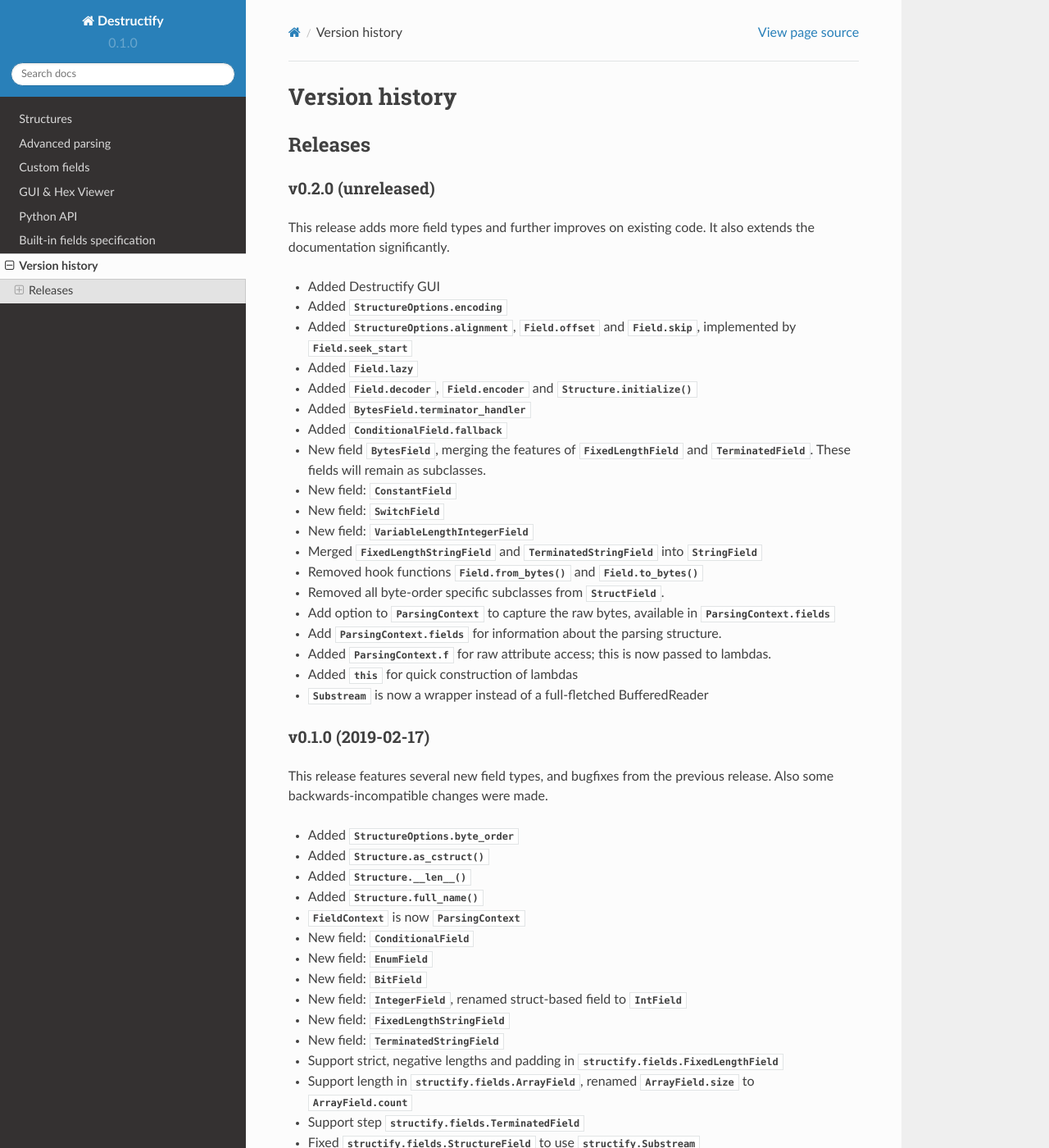
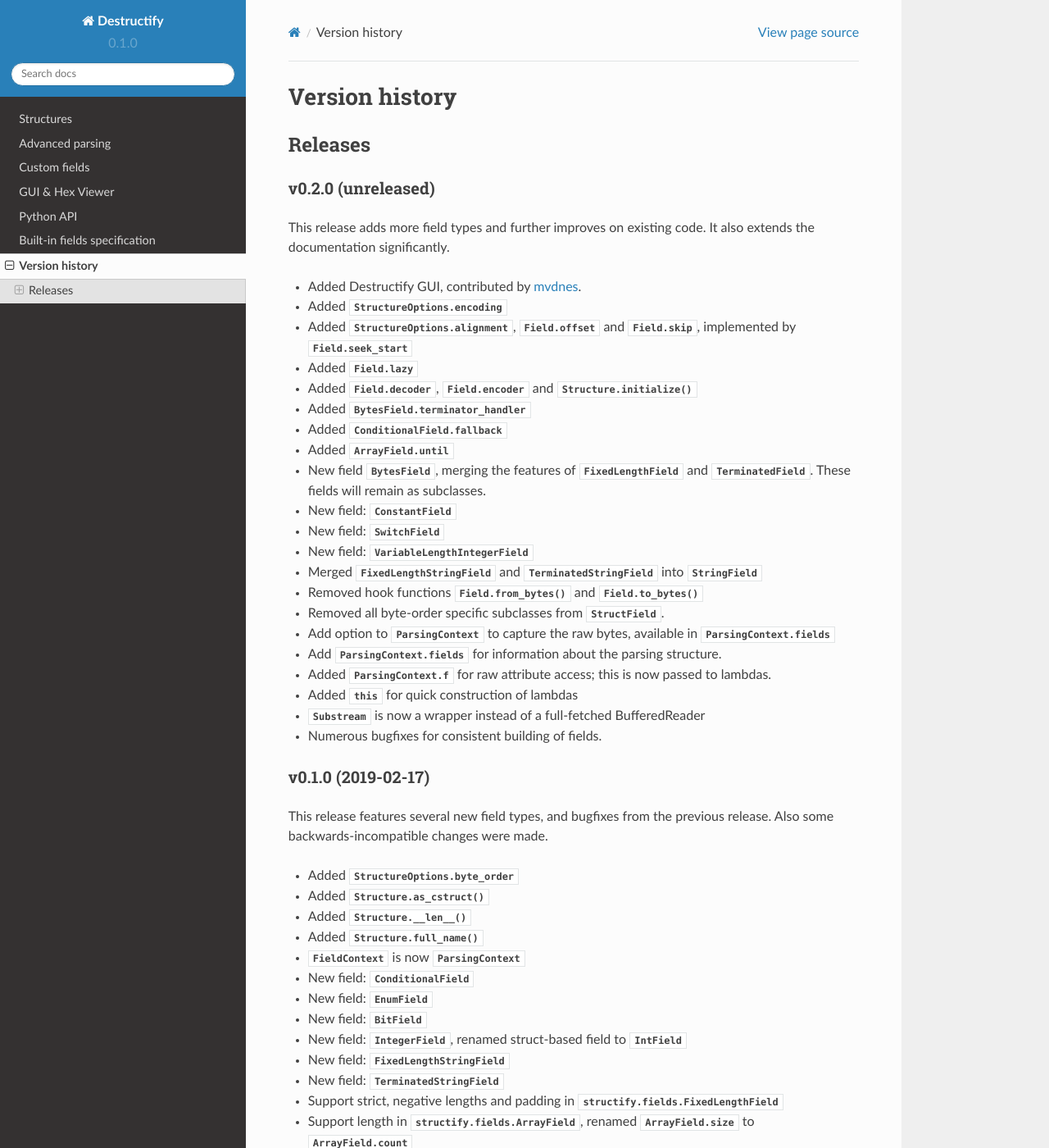
Before and after one commit to ralphje/destructify, a Sphinx documentation site: the page built from docs/changelog.rst, in a window 1280 px wide and 1400 px high. Shown: the whole window at 82% size. Built offline with Sphinx 7.4.7 and the Read the Docs theme 2.0.0, drawn with Linux system fonts in a browser that asks for light colours.

Commit message:
Add until to ArrayField

```diff
--- a/docs/changelog.rst
+++ b/docs/changelog.rst
@@ -11,7 +11,7 @@
 This release adds more field types and further improves on existing code. It also extends the documentation
 significantly.
 
-* Added Destructify GUI
+* Added Destructify GUI, contributed by `mvdnes <https://github.com/mvdnes>`_.
 * Added :attr:`StructureOptions.encoding`
 * Added :attr:`StructureOptions.alignment`, :attr:`Field.offset` and :attr:`Field.skip`, implemented by
   :class:`Field.seek_start`
@@ -19,6 +19,7 @@
 * Added :attr:`Field.decoder`, :attr:`Field.encoder` and :meth:`Structure.initialize`
 * Added :attr:`BytesField.terminator_handler`
 * Added :attr:`ConditionalField.fallback`
+* Added :attr:`ArrayField.until`
 * New field :class:`BytesField`, merging the features of :class:`FixedLengthField` and :class:`TerminatedField`. These
   fields will remain as subclasses.
 * New field: :class:`ConstantField`
@@ -31,7 +32,8 @@
 * Add :attr:`ParsingContext.fields` for information about the parsing structure.
 * Added :attr:`ParsingContext.f` for raw attribute access; this is now passed to lambdas.
 * Added :class:`this` for quick construction of lambdas
-* :class:`Substream` is now a wrapper instead of a full-fletched BufferedReader
+* :class:`Substream` is now a wrapper instead of a full-fetched BufferedReader
+* Numerous bugfixes for consistent building of fields.
 
 v0.1.0 (2019-02-17)
 -------------------
```
Also changed, not shown: docs/fieldspec.rst (+15 -8 lines), 2 other files.
